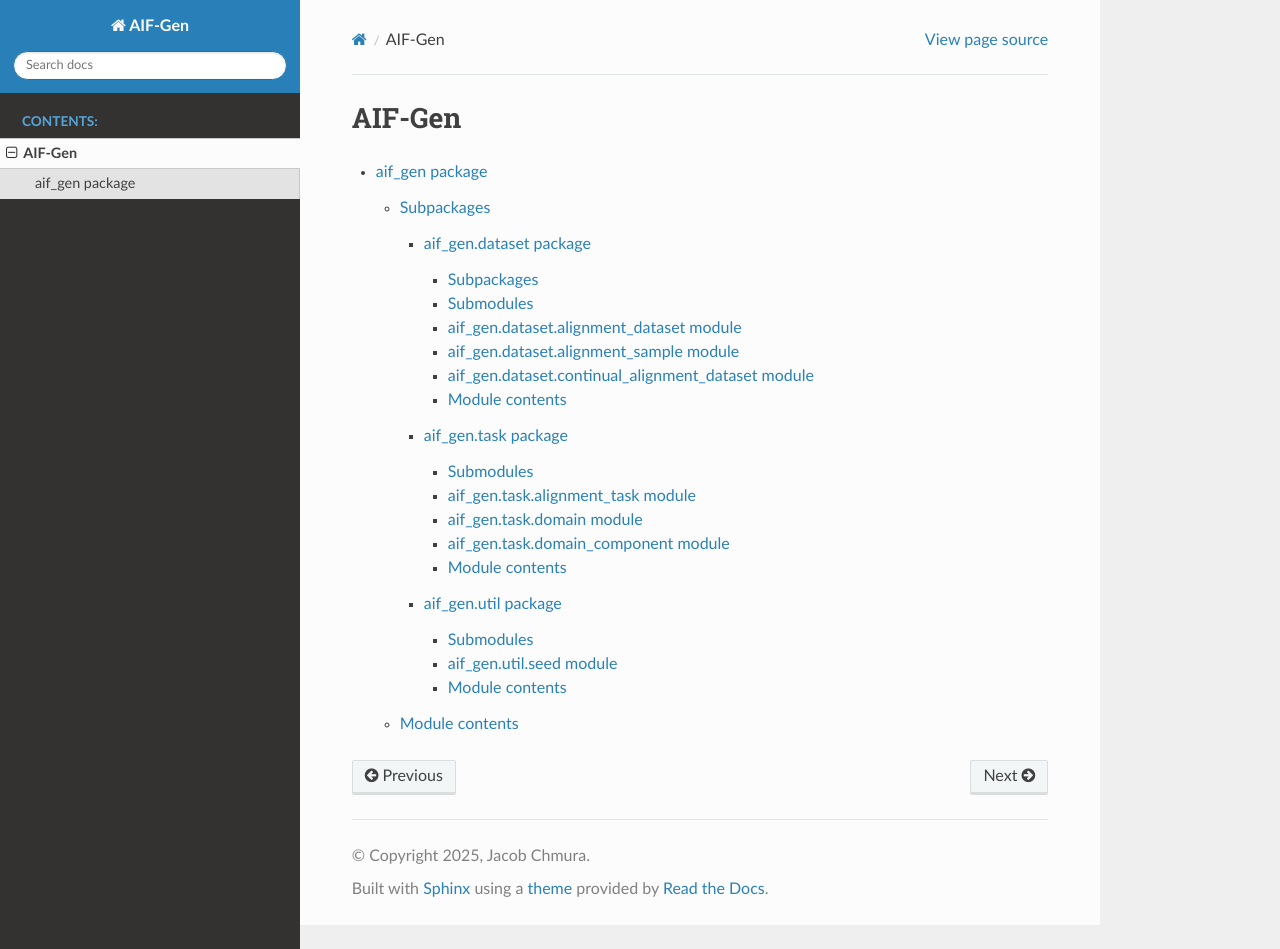
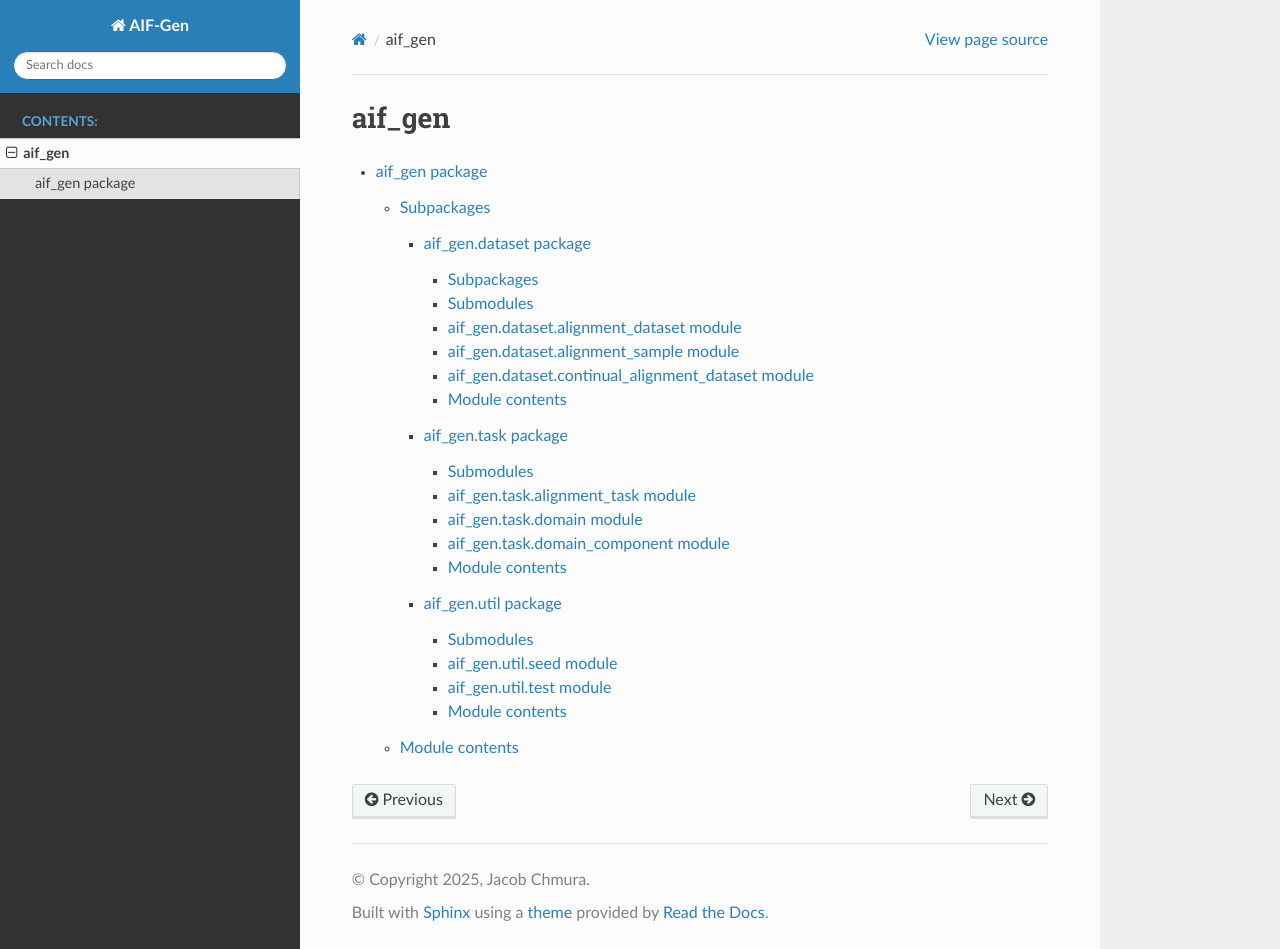
Before and after one commit to amgadelgamal/AIF-Gen, a Sphinx documentation site: the page built from docs/source/modules.rst, in a window 1280 px wide and 949 px high. Built offline with Sphinx 7.4.7 and the Read the Docs theme 3.1.0, drawn with Linux system fonts in a browser that asks for light colours.

Commit message:
Upload new documentation

```diff
--- a/docs/source/aif_gen.util.rst
+++ b/docs/source/aif_gen.util.rst
@@ -12,6 +12,14 @@ aif\_gen.util.seed module
    :undoc-members:
    :show-inheritance:
 
+aif\_gen.util.test module
+-------------------------
+
+.. automodule:: aif_gen.util.test
+   :members:
+   :undoc-members:
+   :show-inheritance:
+
 Module contents
 ---------------
 
--- a/docs/source/modules.rst
+++ b/docs/source/modules.rst
@@ -1,4 +1,4 @@
-AIF-Gen
+aif_gen
 =======
 
 .. toctree::
```
